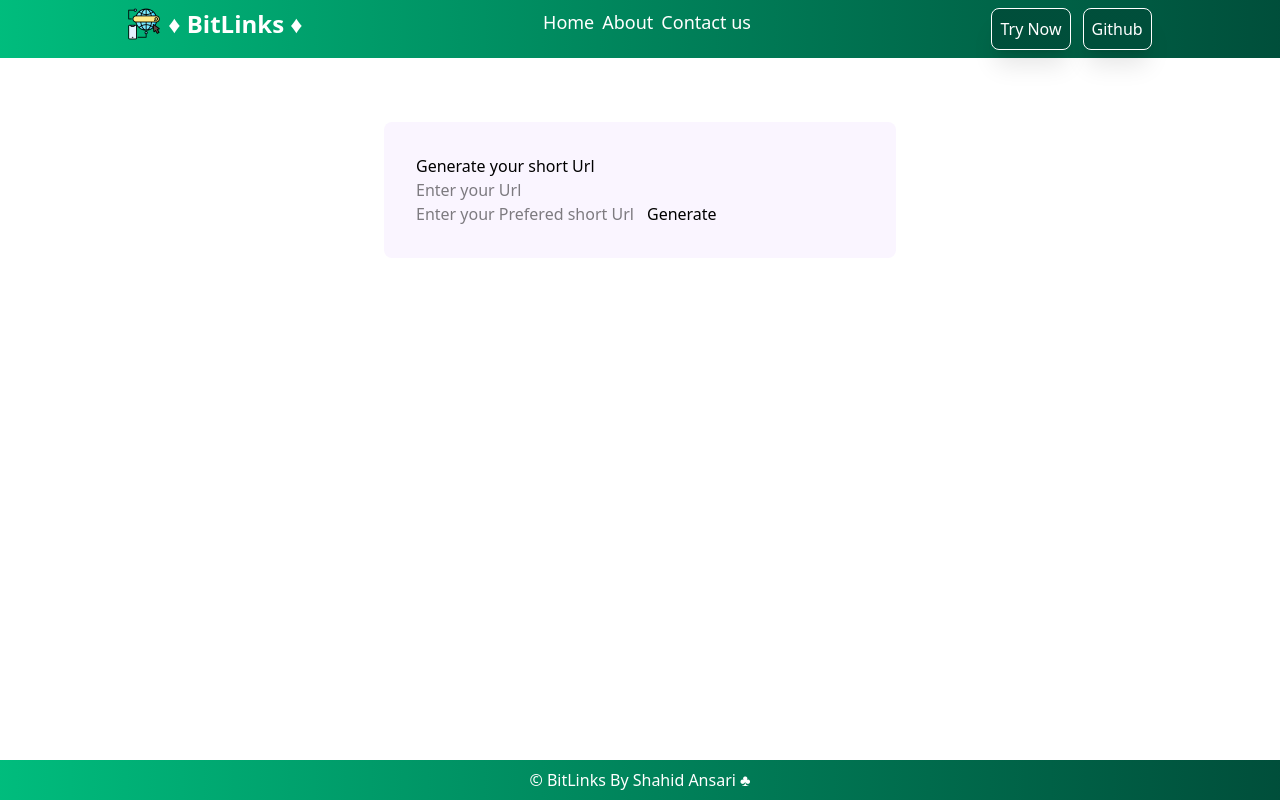
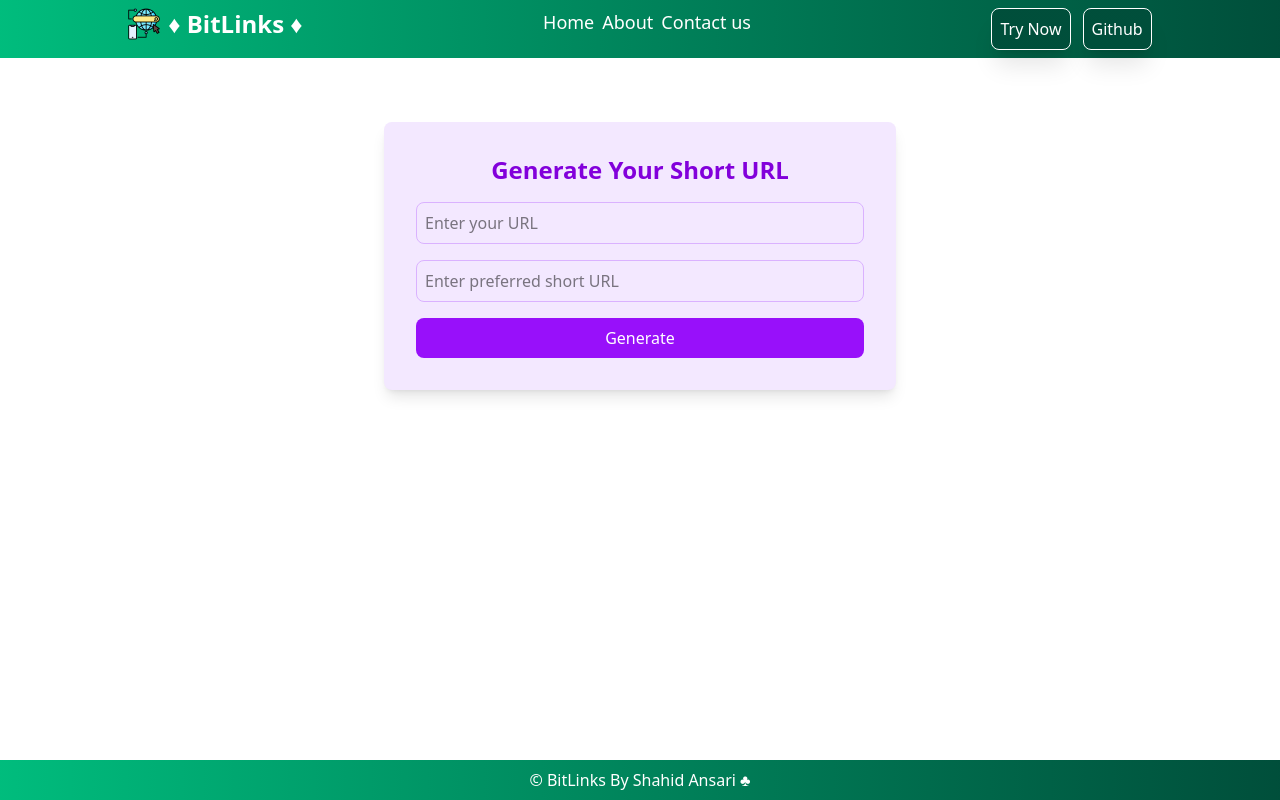
Before and after one commit to shahidansari310/url-shortner, a Next.js app: page /shorten in a window 1280 px wide. Built offline with nearby package versions, Linux system fonts and the light colour scheme.

Commit message:
enhance UI for URL generation and improve code readability

```diff
--- a/app/shorten/page.js
+++ b/app/shorten/page.js
@@ -1,53 +1,74 @@
-"use client"
-import React from 'react'
-import { useState } from 'react'
+"use client";
+import React, { useState } from "react";
 
 const Shorten = () => {
-    const [url, seturl] = useState("")
-    const [short, setshort] = useState("")
-    const [generated, setGenerated] = useState(false)
-
+    const [url, seturl] = useState("");
+    const [short, setshort] = useState("");
+    const [generated, setGenerated] = useState("");
 
     const generate = () => {
-
         const myHeaders = new Headers();
         myHeaders.append("Content-Type", "application/json");
 
         const raw = JSON.stringify({
-            "url": url,
-            "short": short
+            url: url,
+            short: short,
         });
 
         const requestOptions = {
             method: "POST",
             headers: myHeaders,
             body: raw,
-            redirect: "follow"
+            redirect: "follow",
         };
 
         fetch("/api/generate", requestOptions)
             .then((response) => response.json())
             .then((result) => {
-                setGenerated(`${process.env.NEXT_PUBLIC_HOST}/${short}`)
-                seturl(""),
-                setshort("")
-                alert(result.message)
-                console.log(result)})
+                setGenerated(`${process.env.NEXT_PUBLIC_HOST || "http://localhost:3000"}/${short}`);
+                seturl("");
+                setshort("");
+                alert(result.message);
+                console.log(result);
+            })
             .catch((error) => console.error(error));
-    }
+    };
+
     return (
-        <div className='mx-auto max-w-lg bg-purple-50 my-16 p-8 rounded-lg'>
-            <h1>Generate your short Url</h1>
-            <div>
-                <input type="url" placeholder='Enter your Url' value={url} onChange={e => { seturl(e.target.value) }} />
-                <input type="url" placeholder='Enter your Prefered short Url' value={short} onChange={e => { setshort(e.target.value) }} />
-                <button onClick={generate}>Generate</button>
+        <div className="mx-auto max-w-lg bg-purple-100 my-16 p-8 rounded-lg shadow-lg">
+            <h1 className="text-2xl font-bold text-center text-purple-700 mb-4">Generate Your Short URL</h1>
+            <div className="space-y-4">
+                <input
+                    type="url"
+                    placeholder="Enter your URL"
+                    value={url}
+                    onChange={(e) => seturl(e.target.value)}
+                    className="w-full p-2 border border-purple-300 rounded-lg focus:outline-none focus:ring-2 focus:ring-purple-500"
+                />
+                <input
+                    type="text"
+                    placeholder="Enter preferred short URL"
+                    value={short}
+                    onChange={(e) => setshort(e.target.value)}
+                    className="w-full p-2 border border-purple-300 rounded-lg focus:outline-none focus:ring-2 focus:ring-purple-500"
+                />
+                <button
+                    onClick={generate}
+                    className="w-full bg-purple-600 text-white p-2 rounded-lg hover:bg-purple-700 transition"
+                >
+                    Generate
+                </button>
             </div>
-            {generated && <code>
-                {generated}
-                </code>}
+            {generated && (
+                <div className="mt-4 p-3 bg-white border border-purple-300 rounded-lg text-center">
+                    <span className="font-semibold text-gray-700">Short URL: </span>
+                    <a href={generated} target="_blank" rel="noopener noreferrer" className="text-purple-600 underline">
+                        {generated}
+                    </a>
+                </div>
+            )}
         </div>
-    )
-}
+    );
+};
 
-export default Shorten
+export default Shorten;
```
